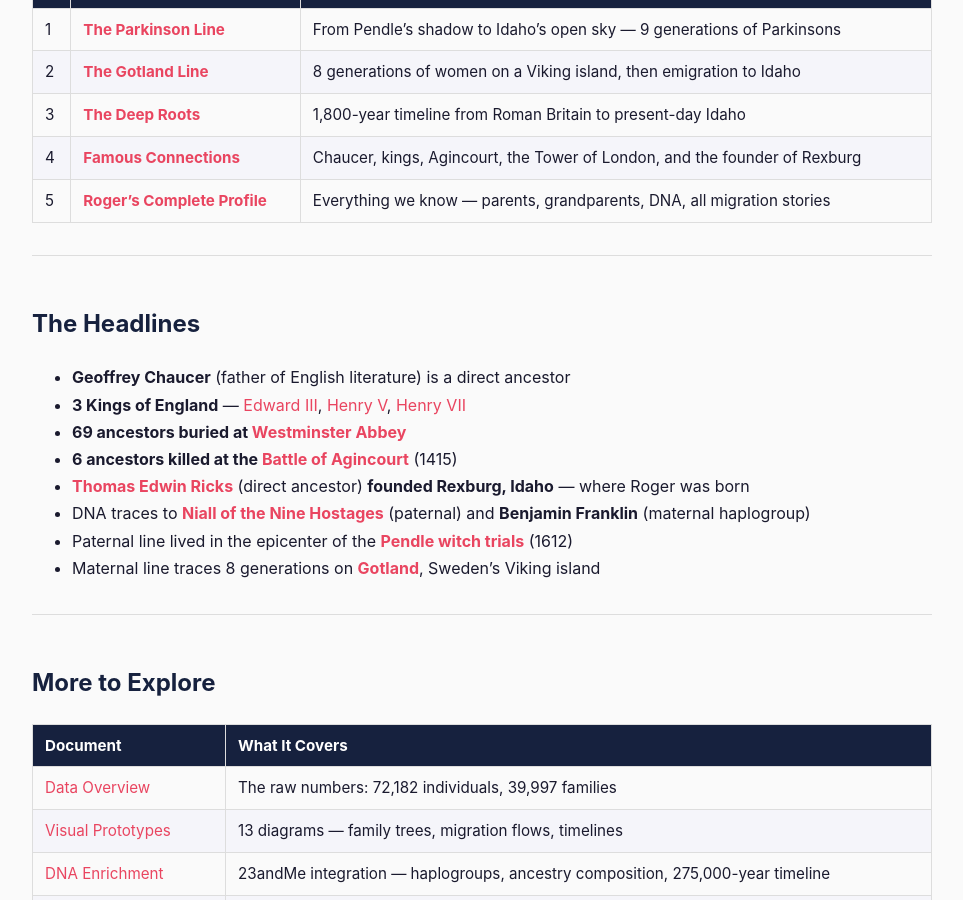
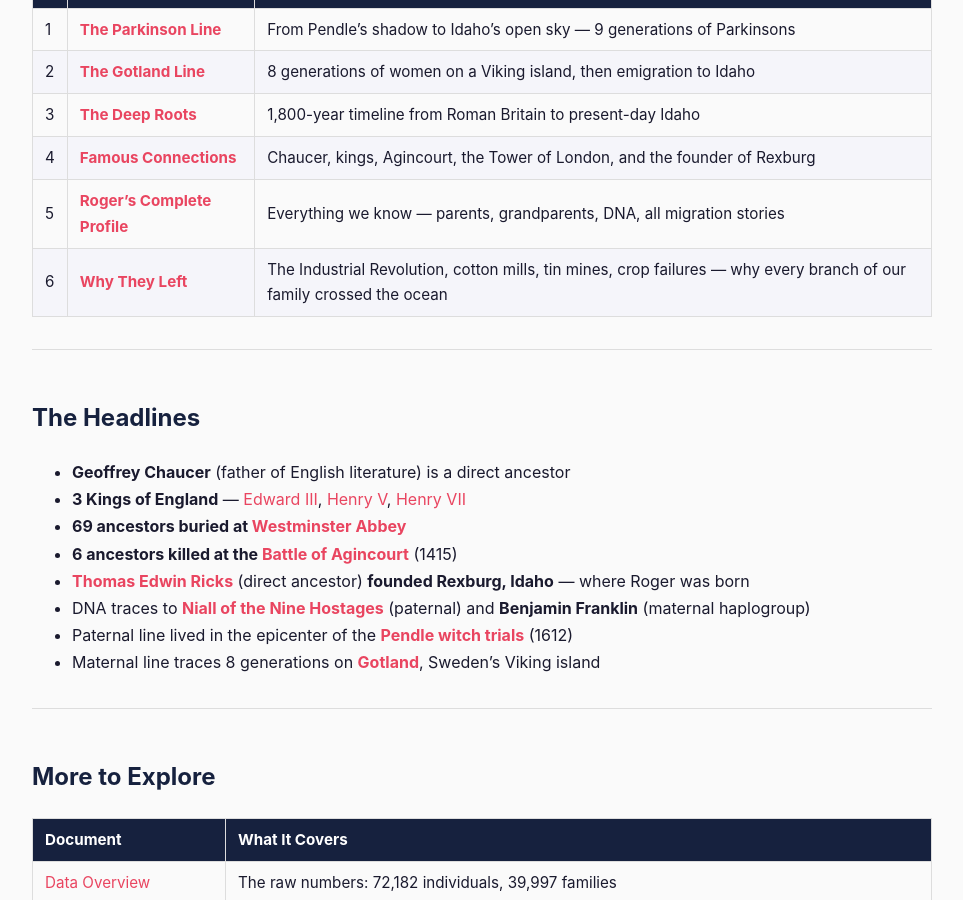
Before and after one commit to Roger-Parkinson-EHP/Roger-Parkinson-EHP.github.io, a Jekyll site: the page built from family/index.md, in a window 1280 px wide and 900 px high, scrolled down 552 px. Shown: the whole window, without its empty margins (158-1121 px from the left). Built offline with Jekyll 4.4.1, drawn with Linux system fonts in a browser that asks for light colours.

Commit message:
feat: add Why They Left to family landing page

```diff
--- a/family/index.md
+++ b/family/index.md
@@ -23,6 +23,7 @@
 | 3 | [**The Deep Roots**](05_STORY_Deep_Roots.md) | 1,800-year timeline from Roman Britain to present-day Idaho |
 | 4 | [**Famous Connections**](06_STORY_Famous_Connections.md) | Chaucer, kings, Agincourt, the Tower of London, and the founder of Rexburg |
 | 5 | [**Roger's Complete Profile**](10_ROGER_PROFILE.md) | Everything we know — parents, grandparents, DNA, all migration stories |
+| 6 | [**Why They Left**](12_STORY_Why_They_Left.md) | The Industrial Revolution, cotton mills, tin mines, crop failures — why every branch of our family crossed the ocean |
 
 ---
 
```
